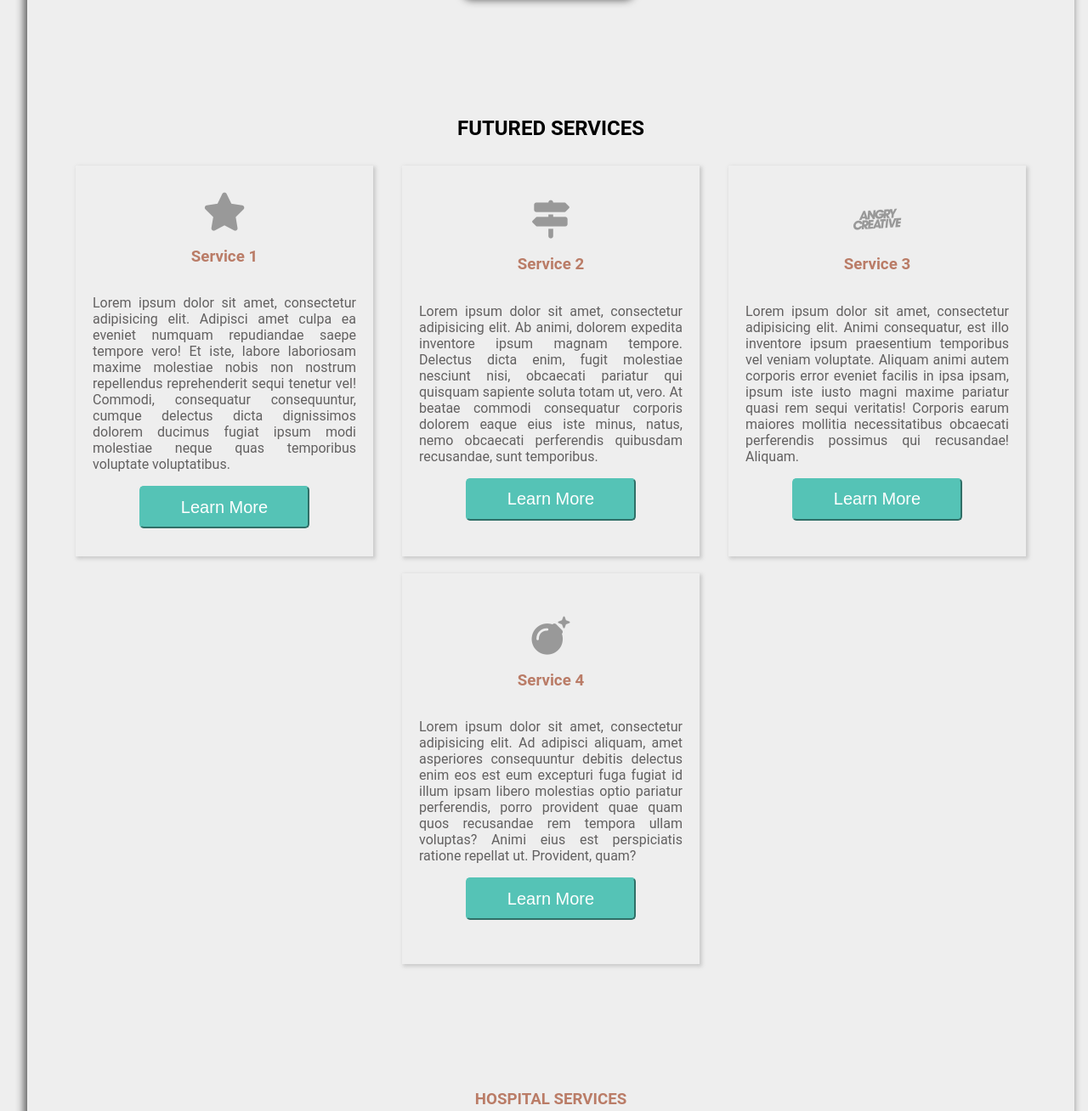
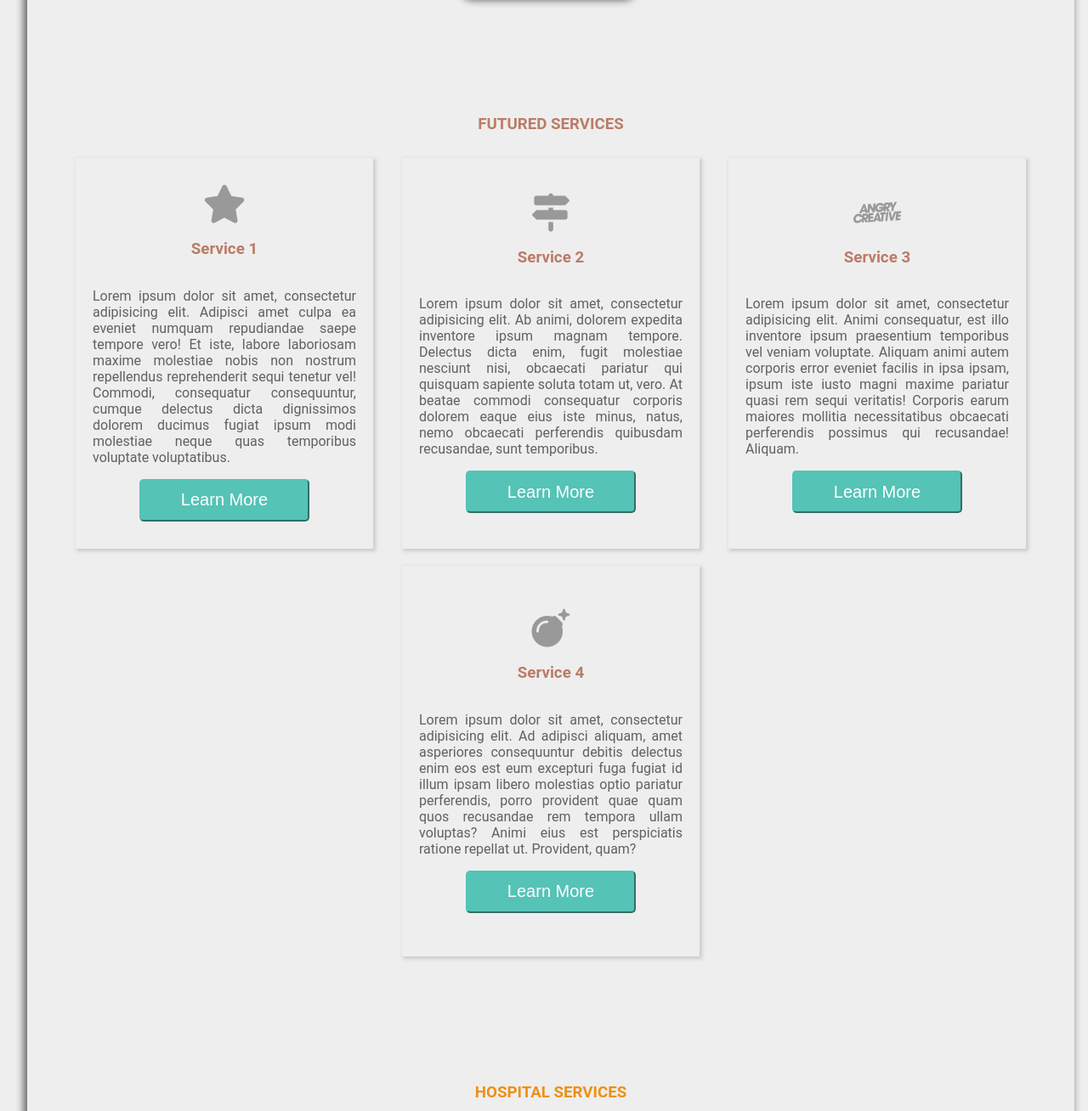
Before and after one commit to gitbanis/HTML_CSS_Dec_2021, a plain HTML site: page Lesson 3/index.html in a window 1280 px wide. Shown: the part 7042-8350 px from the top of the page at 85% size. Drawn offline with Linux system fonts and the light colour scheme.

Commit message:
Classwork & Homework Lesson 3

```diff
--- a/Lesson 3/Lesson3.css
+++ b/Lesson 3/Lesson3.css
@@ -473,3 +473,6 @@ h3 {
 .content-block {
     padding-top: 45px;
 }
+.wrap4 > h3 {
+    color: #ec9114;
+}
--- a/Lesson 3/index.html
+++ b/Lesson 3/index.html
@@ -184,7 +184,7 @@
     <div class="h2-text box-shdw brd-rad-10px"><h2>Lesson3 Homework #7</h2></div>
     <div class="wrapper-2">
         <div class="futured-services">
-            <h2>FUTURED SERVICES</h2>
+            <h3>FUTURED SERVICES</h3>
             <div class="flex-fs">
                 <div class="futured-items-1 bg4">
                     <i class="fas fa-star"></i>
```
